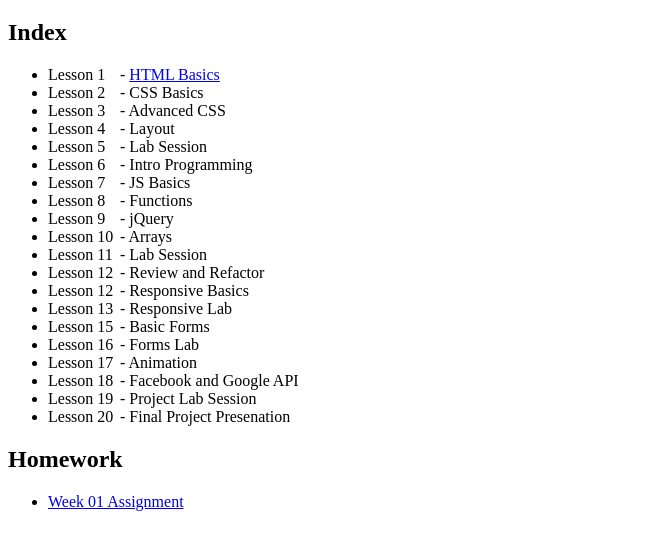
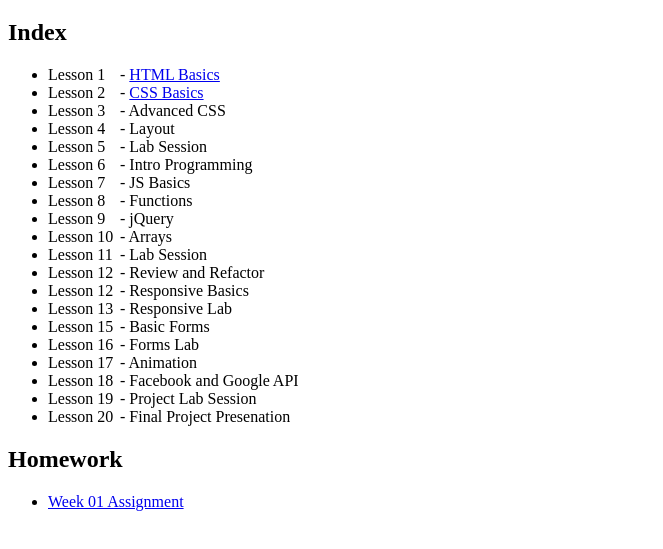
Before and after one commit to yeedaman/FEWD_HK_3, a plain HTML site: page index.html in a window 1280 px wide. Shown: the part 61-610 px from the top of the page, without its empty margins (0-663 px from the left). Drawn offline with Linux system fonts and the light colour scheme.

Commit message:
Link to Lesson 2 Slides

```diff
--- a/index.html
+++ b/index.html
@@ -17,7 +17,7 @@
     <h2>Index</h2>
     <ul>
       <li><span class="label">Lesson 1 </span>- <a href="http://ga-students.github.io/FEWD_HK_3/slides/?lesson=1" target="_blank">HTML Basics</a></li>
-      <li><span class="label">Lesson 2 </span>- CSS Basics</li>
+      <li><span class="label">Lesson 2 </span>- <a href="http://ga-students.github.io/FEWD_HK_3/slides/?lesson=2" target="_blank">CSS Basics</a></li>
       <li><span class="label">Lesson 3 </span>- Advanced CSS</li>
       <li><span class="label">Lesson 4 </span>- Layout</li>
       <li><span class="label">Lesson 5 </span>- Lab Session</li>
```
